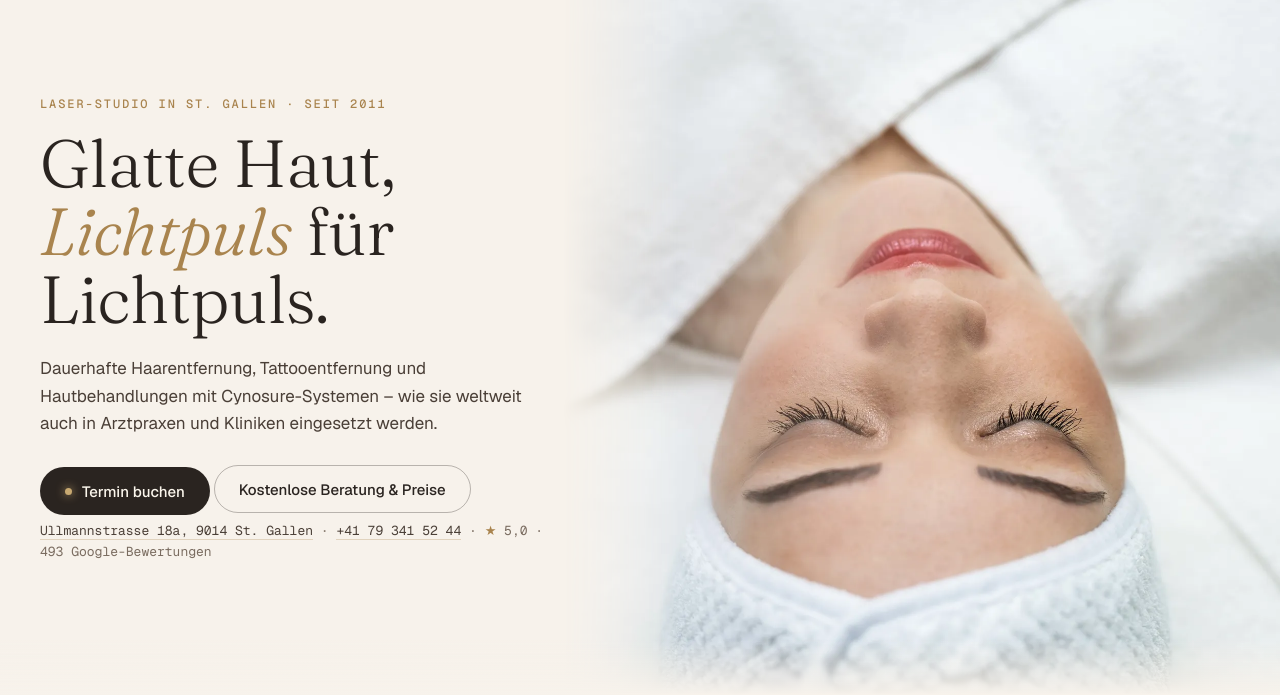
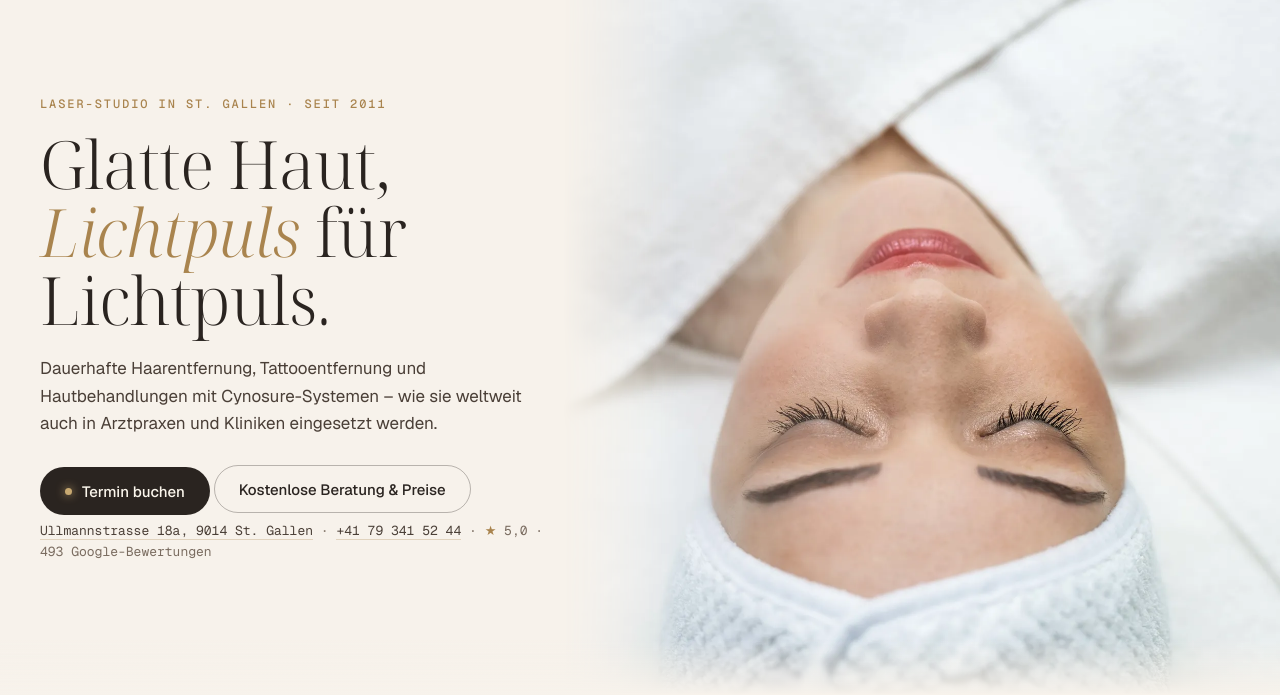
Before and after one commit to julia-mirku/laser-kosmetik-muster, a plain HTML site: page index.html in a window 1280 px wide. Shown: the part 105-800 px from the top of the page. Drawn offline with nearby package versions, Linux system fonts and the light colour scheme.

Commit message:
Add files via upload

```diff
--- a/index.html
+++ b/index.html
@@ -8,13 +8,13 @@
 <title>Laser Kosmetik · St. Gallen</title>
 <meta name="description" content="Laser Kosmetik GmbH, St. Gallen – dauerhafte Haarentfernung, Tattooentfernung und Hautbehandlungen mit Cynosure-Lasersystemen. Seit 2011.">
 <link rel="preconnect" href="https://fonts.googleapis.com"><link rel="preconnect" href="https://fonts.gstatic.com" crossorigin>
-<link href="https://fonts.googleapis.com/css2?family=Fraunces:ital,opsz,wght@0,9..144,300;0,9..144,400;0,9..144,500;1,9..144,300;1,9..144,400&family=Geist:wght@300;400;500;600&family=Geist+Mono:wght@400;500&display=swap" rel="stylesheet">
+<link href="https://fonts.googleapis.com/css2?family=Noto+Serif+Display:ital,wght@0,300;0,400;0,500;1,300;1,400&family=Geist:wght@300;400;500;600&family=Geist+Mono:wght@400;500&display=swap" rel="stylesheet">
 <style>
 :root{
   --cream:#F7F2EB;--paper:#FBF8F3;--sand:#EFE6DA;--stone:#DCCDB9;--gold:#A9844E;--gold2:#C8A971;--gold-soft:#E6D5B5;
   --ink:#2A2420;--ink2:#4A3F37;--muted:#7A6C60;--line:rgba(169,132,78,.28);
   --ease:cubic-bezier(.22,.7,.2,1);--r:18px;
-  --serif:"Fraunces",Georgia,serif;--sans:"Geist",system-ui,-apple-system,"Segoe UI",sans-serif;--mono:"Geist Mono",ui-monospace,monospace;
+  --serif:"Noto Serif Display",Georgia,serif;--sans:"Geist",system-ui,-apple-system,"Segoe UI",sans-serif;--mono:"Geist Mono",ui-monospace,monospace;
   color-scheme:light;
 }
 *{box-sizing:border-box}
```
